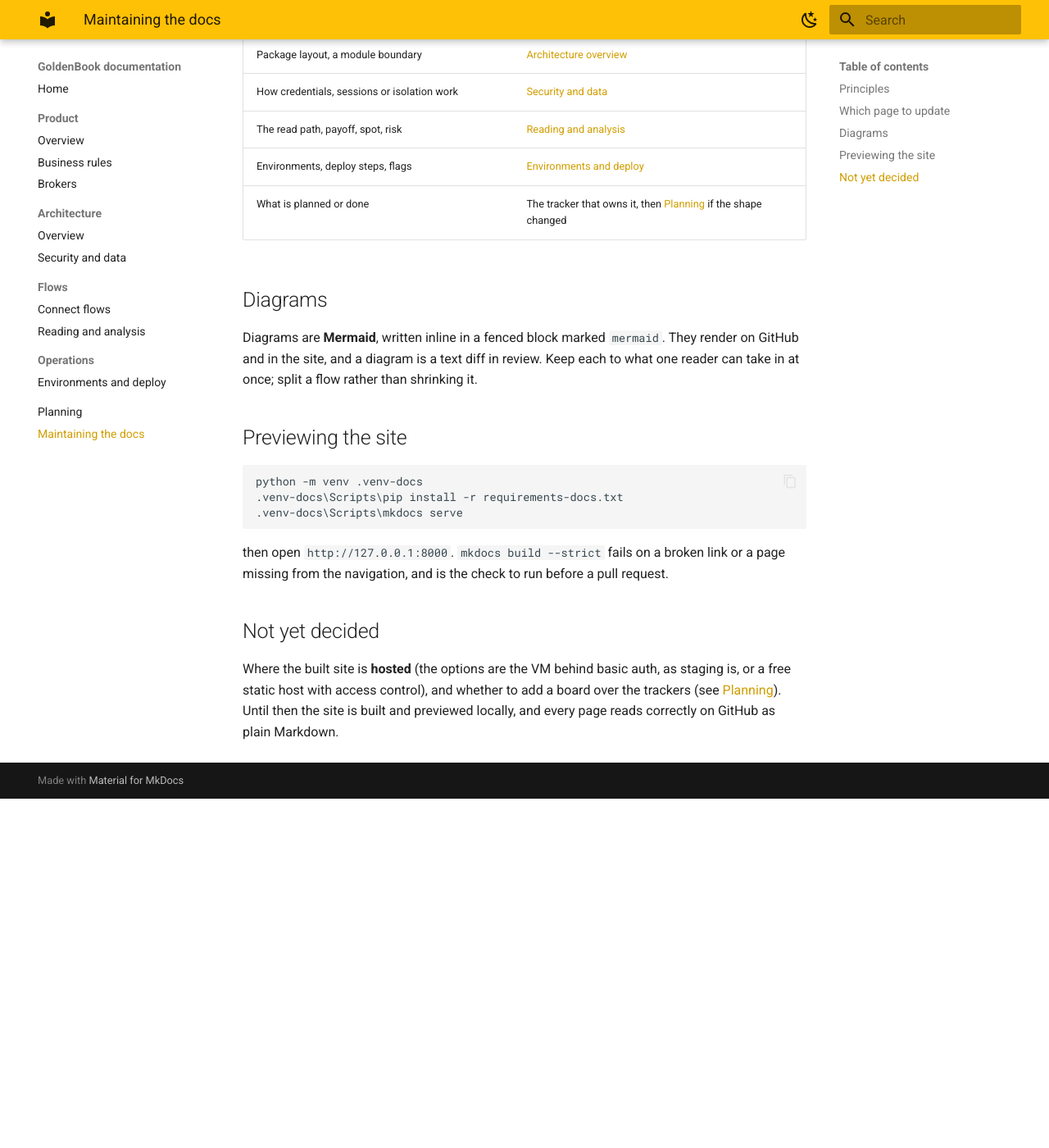
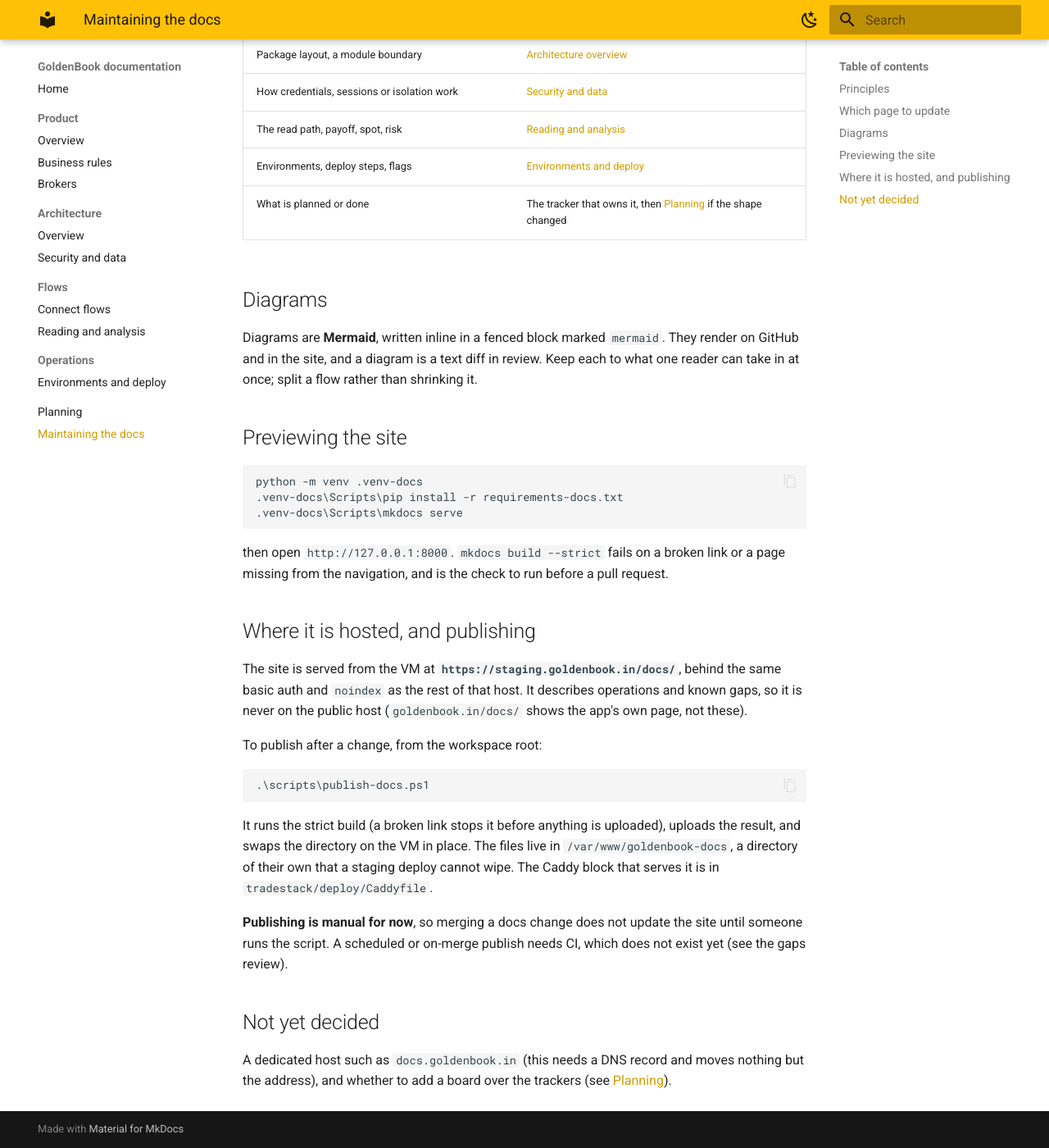
Before and after one commit to bnmnikhil/MoneyPlantContext, an MkDocs documentation site: the page built from docs/contributing.md, in a window 1280 px wide and 1400 px high, scrolled down 689 px. Shown: the whole window at 82% size. Built offline with MkDocs 1.6.1 and Material for MkDocs 9.7.7, drawn with Linux system fonts in a browser that asks for light colours; before the commit the page ends 1663 px from its top, so only the background shows below that.

Commit message:
docs: the docs site is hosted on the VM; publish-docs.ps1 builds strictly and publishes it
Served at https://staging.goldenbook.in/docs/ behind that host's basic auth and noindex, from its own
directory so a staging deploy cannot wipe it. The Caddy block is in tradestack/deploy/Caddyfile
(MoneyPlant #42). Publishing is manual for now; an automatic publish needs CI.

Co-Authored-By: Claude Sonnet 5.5 <noreply@anthropic.com>
Claude-Session: https://claude.ai/code/session_016j5aDkqdWfPQ3H5WBbNWeF

````diff
--- a/docs/contributing.md
+++ b/docs/contributing.md
@@ -40,8 +40,26 @@ python -m venv .venv-docs
 then open `http://127.0.0.1:8000`. `mkdocs build --strict` fails on a broken link or a page missing from the
 navigation, and is the check to run before a pull request.
 
+## Where it is hosted, and publishing
+
+The site is served from the VM at **`https://staging.goldenbook.in/docs/`**, behind the same basic auth and
+`noindex` as the rest of that host. It describes operations and known gaps, so it is never on the public host
+(`goldenbook.in/docs/` shows the app's own page, not these).
+
+To publish after a change, from the workspace root:
+
+```
+.\scripts\publish-docs.ps1
+```
+
+It runs the strict build (a broken link stops it before anything is uploaded), uploads the result, and swaps the
+directory on the VM in place. The files live in `/var/www/goldenbook-docs`, a directory of their own that a staging
+deploy cannot wipe. The Caddy block that serves it is in `tradestack/deploy/Caddyfile`.
+
+**Publishing is manual for now**, so merging a docs change does not update the site until someone runs the
+script. A scheduled or on-merge publish needs CI, which does not exist yet (see the gaps review).
+
 ## Not yet decided
 
-Where the built site is **hosted** (the options are the VM behind basic auth, as staging is, or a free static
-host with access control), and whether to add a board over the trackers (see [Planning](planning/index.md)).
-Until then the site is built and previewed locally, and every page reads correctly on GitHub as plain Markdown.
+A dedicated host such as `docs.goldenbook.in` (this needs a DNS record and moves nothing but the address), and
+whether to add a board over the trackers (see [Planning](planning/index.md)).
````
Also changed, not shown: CLAUDE.md (+2 -0 lines), NEXT-STEPS.md (+1 -1 lines), PUBLIC-LAUNCH.md (+3 -0 lines), docs/operations/environments-and-deploy.md (+6 -0 lines), 1 other file.
